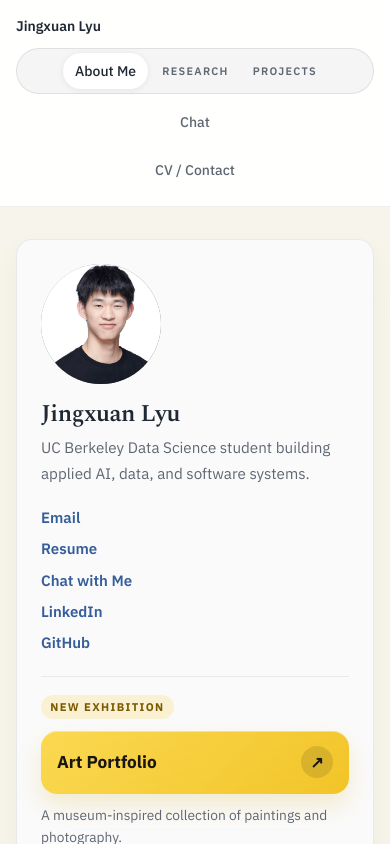
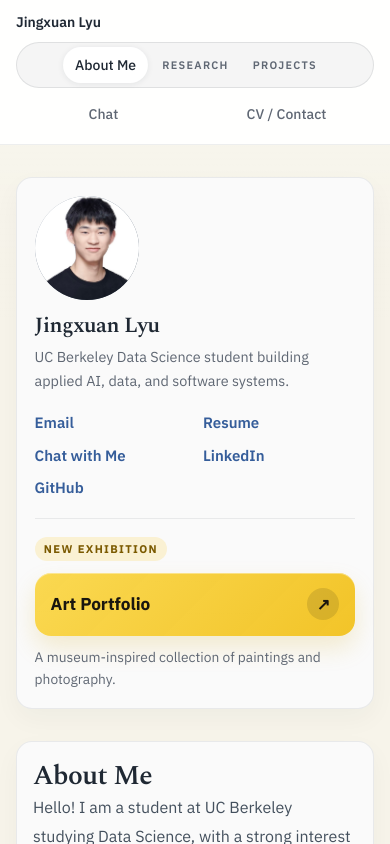
Before and after one commit to john092985/Personal_site, a Next.js app in the folder personal-site/: page / in a window 390 px wide. Shown: the top 844 px of the page. Built offline with nearby package versions, Linux system fonts and the light colour scheme.

Commit message:
Improve mobile homepage layout

```diff
--- a/personal-site/app/globals.css
+++ b/personal-site/app/globals.css
@@ -296,6 +296,40 @@ a {
 .academic-link-item:hover,
 .academic-inline-link:hover {
   text-decoration: underline;
+}
+
+@media (max-width: 639px) {
+  .academic-profile-card {
+    padding: 1.1rem;
+  }
+
+  .academic-avatar {
+    height: 6.5rem;
+    width: 6.5rem;
+  }
+
+  .academic-name {
+    margin-top: 0.85rem;
+    font-size: 1.35rem;
+  }
+
+  .academic-role {
+    font-size: 0.9rem;
+    line-height: 1.6;
+  }
+
+  .academic-link-list {
+    grid-template-columns: repeat(2, minmax(0, 1fr));
+    gap: 0.65rem 1rem;
+  }
+
+  .academic-feature-link {
+    margin-top: 1.1rem;
+  }
+
+  .academic-section {
+    padding: 1.15rem;
+  }
 }
 
 .academic-main {
--- a/personal-site/components/site-header.tsx
+++ b/personal-site/components/site-header.tsx
@@ -73,7 +73,7 @@ export function SiteHeader() {
       ref={headerRef}
       className="sticky top-0 z-20 border-b border-[rgba(31,40,51,0.08)] bg-[rgba(255,255,255,0.94)] backdrop-blur-sm"
     >
-      <div className="mx-auto flex w-full max-w-[78rem] flex-col items-start gap-3 px-4 py-4 sm:px-6 md:flex-row md:items-center md:justify-between lg:px-8">
+      <div className="mx-auto flex w-full max-w-[78rem] flex-col items-start gap-2.5 px-4 py-3 sm:px-6 sm:py-4 md:flex-row md:items-center md:justify-between lg:px-8">
         <Link
           href="/"
           className="whitespace-nowrap text-sm font-semibold text-ink"
@@ -81,7 +81,7 @@ export function SiteHeader() {
           Jingxuan Lyu
         </Link>
 
-        <nav className="flex w-full flex-col items-stretch gap-2 text-sm md:w-auto md:flex-row md:flex-wrap md:items-center md:justify-end">
+        <nav className="flex w-full flex-row flex-wrap items-center gap-2 text-sm md:w-auto md:flex-nowrap md:justify-end">
           <div
             className={`flex w-full items-center justify-center gap-1 rounded-full border px-1.5 py-1 md:w-auto md:justify-start ${
               aboutGroupActive
@@ -123,7 +123,7 @@ export function SiteHeader() {
 
           <Link
             href="/chat"
-            className={`w-full rounded-full px-4 py-2.5 text-center text-sm font-medium transition md:w-auto md:py-3 ${
+            className={`min-w-0 flex-1 rounded-full px-4 py-2 text-center text-sm font-medium transition md:w-auto md:flex-none md:py-3 ${
               activeSection === "chat"
                 ? "bg-[rgba(31,40,51,0.06)] text-ink"
                 : "text-muted hover:bg-[rgba(31,40,51,0.04)] hover:text-ink"
@@ -134,7 +134,7 @@ export function SiteHeader() {
 
           <Link
             href="/resume"
-            className={`w-full rounded-full px-4 py-2.5 text-center text-sm font-medium transition md:w-auto md:py-3 ${
+            className={`min-w-0 flex-1 rounded-full px-4 py-2 text-center text-sm font-medium transition md:w-auto md:flex-none md:py-3 ${
               activeSection === "resume"
                 ? "bg-[rgba(31,40,51,0.06)] text-ink"
                 : "text-muted hover:bg-[rgba(31,40,51,0.04)] hover:text-ink"
```
